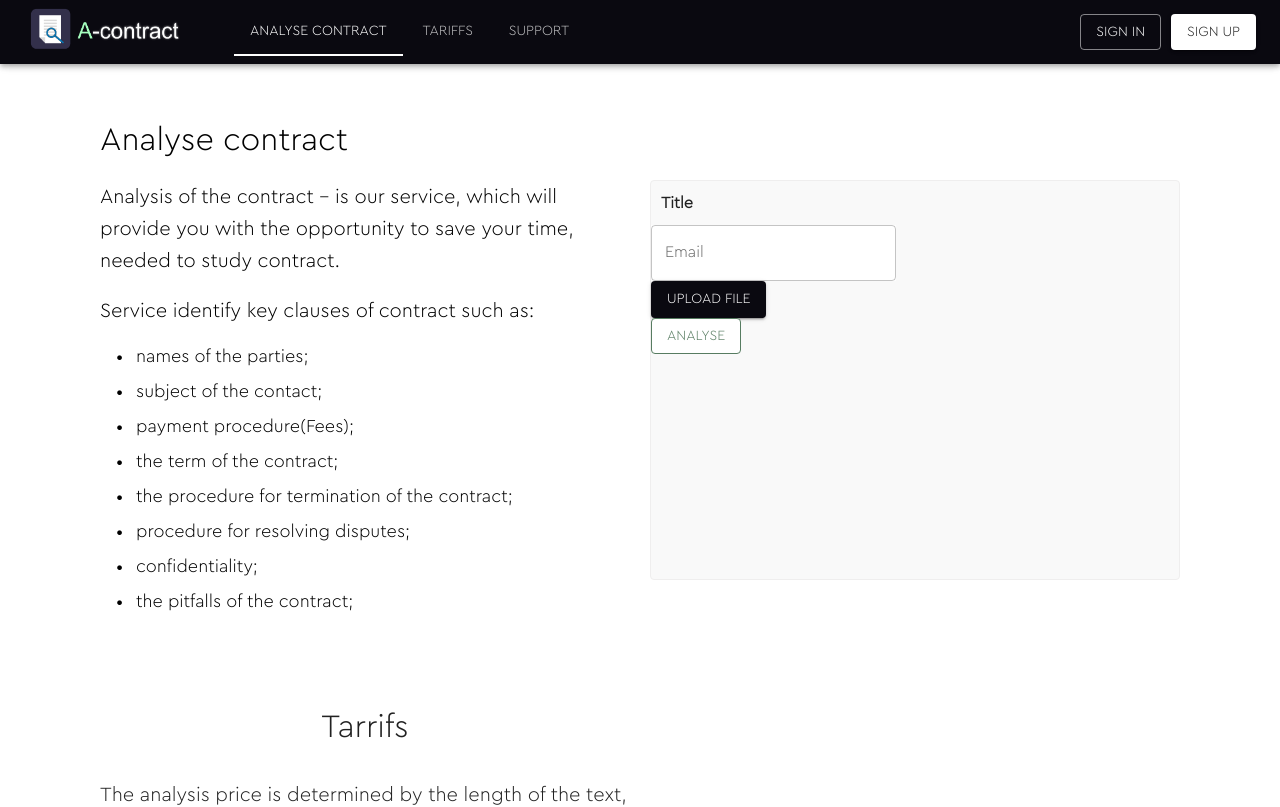
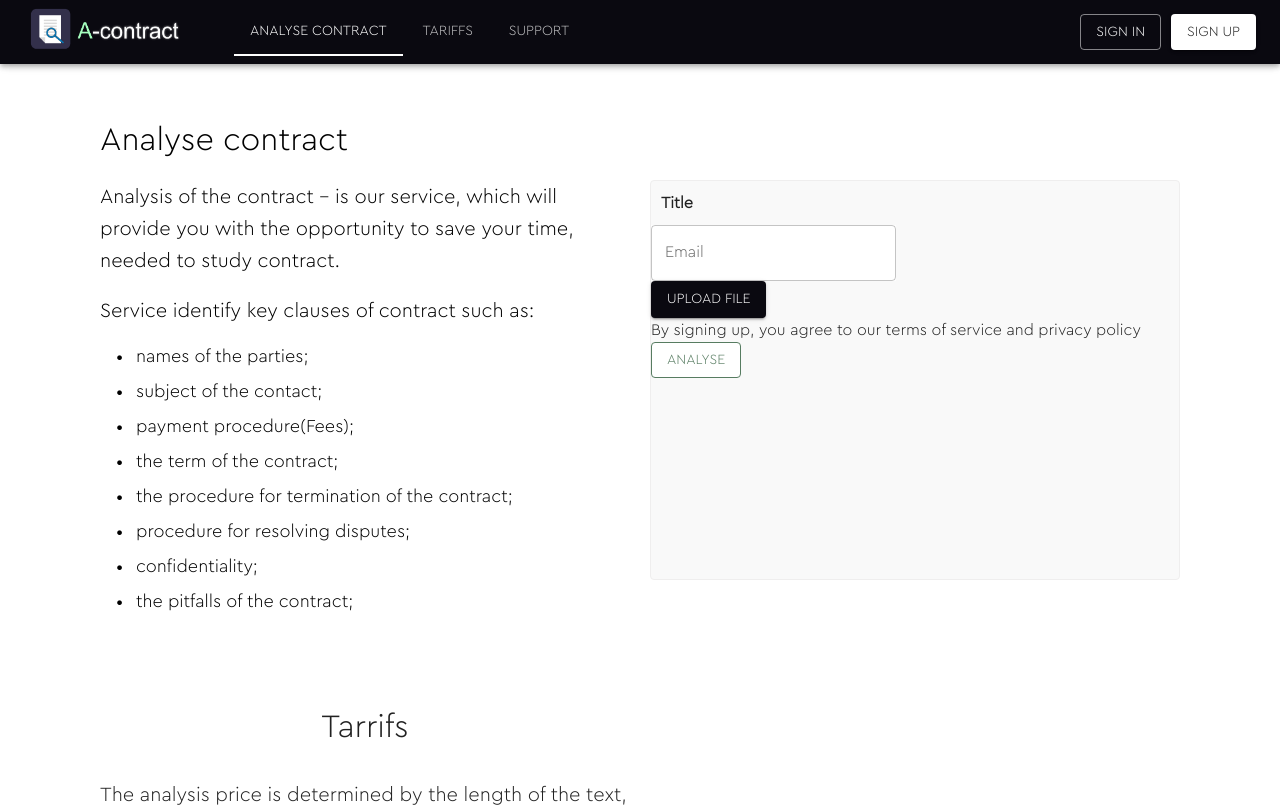
Before and after one commit to A-contract/a-contract-app, a Next.js app in the folder client/: page / in a window 1280 px wide. Shown: the top 807 px of the page. Built offline with nearby package versions, Linux system fonts and the light colour scheme.

Commit message:
create landpage

```diff
--- a/client/src/components/home/main/Main.tsx
+++ b/client/src/components/home/main/Main.tsx
@@ -94,6 +94,9 @@ const Main = () => {
                             </Button>
                         </Box>
                         <Box>
+                            <Typography>By signing up, you agree to our terms of service and privacy policy</Typography>
+                        </Box>
+                        <Box>
                             <Button variant="outlined" sx={{ bgcolor: theme.palette.secondary.main, color: theme.palette.info.main, borderColor: theme.palette.info.main }} >Analyse</Button>
                         </Box>
                     </Paper>
```
